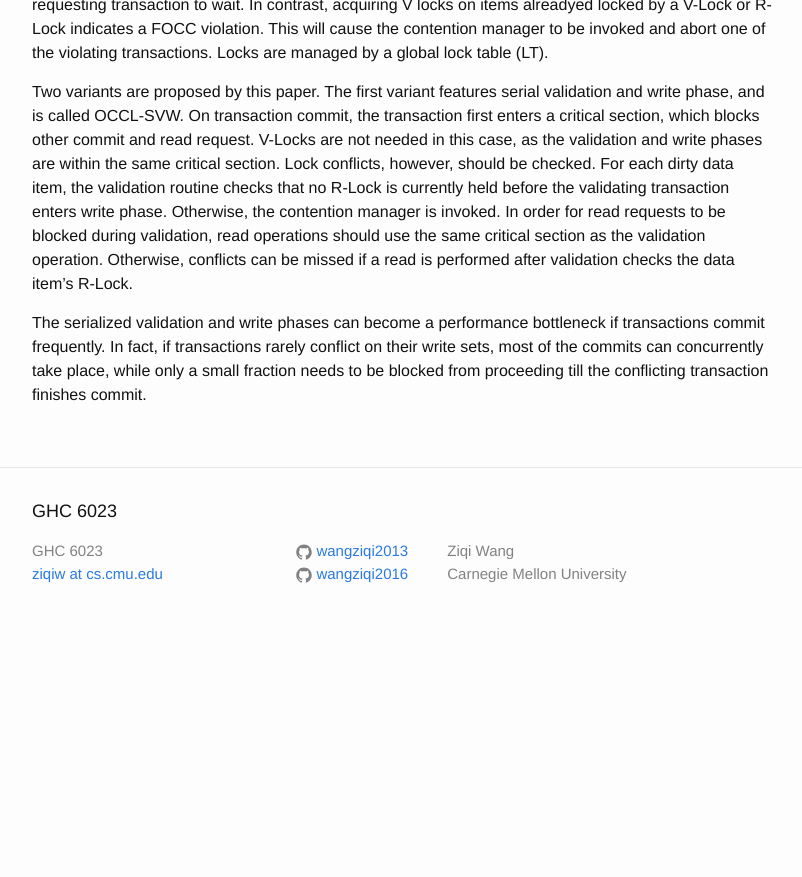
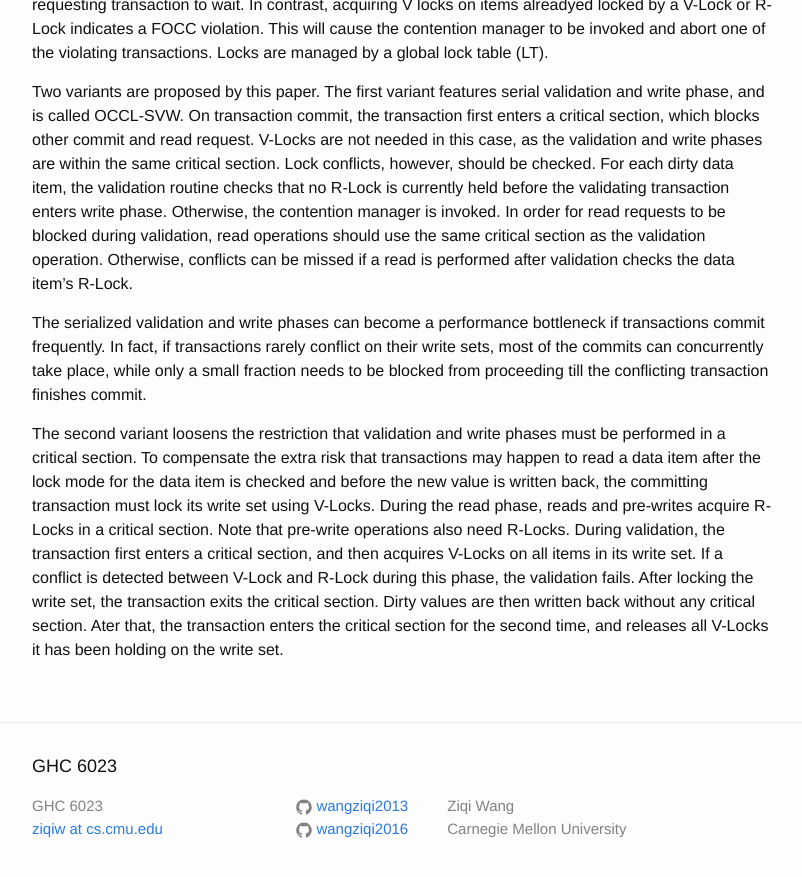
Before and after one commit to wangziqi2013/wangziqi2013.github.io, a Jekyll site: the page built from _posts/2018-04-09-Exp-Eval-of-Real-Time-OCC-Scheme.markdown, in a window 1280 px wide and 900 px high, scrolled down 892 px. Shown: the top 877 px of the window, without its empty margins (238-1040 px from the left). Built offline with Jekyll 4.4.1, drawn with Linux system fonts in a browser that asks for light colours; before the commit the page ends 1537 px from its top, so only the background shows below that.

Commit message:
Finish commit protocol

```diff
--- a/_posts/2018-04-09-Exp-Eval-of-Real-Time-OCC-Scheme.markdown
+++ b/_posts/2018-04-09-Exp-Eval-of-Real-Time-OCC-Scheme.markdown
@@ -43,3 +43,13 @@ a read is performed after validation checks the data item's R-Lock.
 The serialized validation and write phases can become a performance bottleneck if transactions commit frequently.
 In fact, if transactions rarely conflict on their write sets, most of the commits can concurrently take place, while
 only a small fraction needs to be blocked from proceeding till the conflicting transaction finishes commit.
+
+The second variant loosens the restriction that validation and write phases must be performed in a critical section.
+To compensate the extra risk that transactions may happen to read a data item after the lock mode for the data item
+is checked and before the new value is written back, the committing transaction must lock its write set using V-Locks.
+During the read phase, reads and pre-writes acquire R-Locks in a critical section. Note that pre-write operations
+also need R-Locks. During validation, the transaction first enters a critical section, and then acquires V-Locks
+on all items in its write set. If a conflict is detected between V-Lock and R-Lock during this phase, the
+validation fails. After locking the write set, the transaction exits the critical section. Dirty values are then
+written back without any critical section. Ater that, the transaction enters the critical section for the second time,
+and releases all V-Locks it has been holding on the write set.
```
